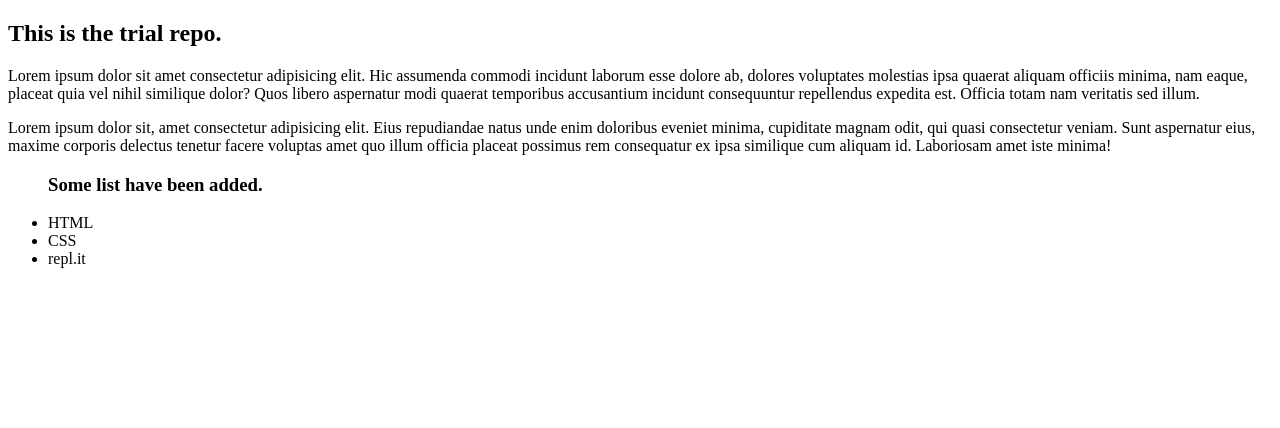
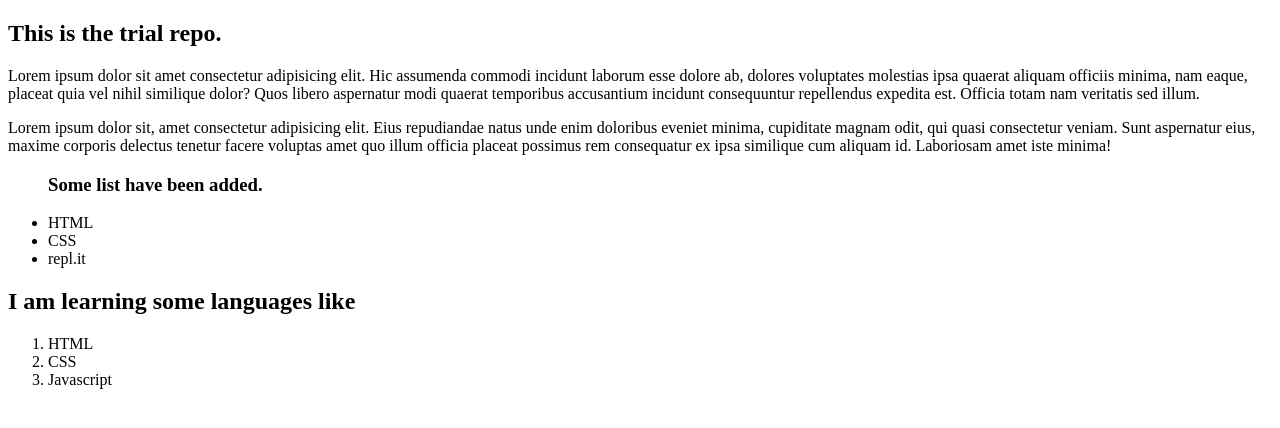
Before and after one commit to Abhisek-panda/Trial-repo, a plain HTML site: page index.html in a window 1280 px wide. Drawn offline with Linux system fonts and the light colour scheme.

Commit message:
Style Favicon
Added the favicon to the site.

```diff
--- a/index.html
+++ b/index.html
@@ -5,6 +5,7 @@
     <meta http-equiv="X-UA-Compatible" content="IE=edge">
     <meta name="viewport" content="width=device-width, initial-scale=1.0">
     <title>Trial Repo</title>
+    <link rel="shortcut icon" type="image/jpg" href="favicon.png">
 </head>
 <body>
     <h2>This is the trial repo. </h2>
@@ -16,5 +17,12 @@
         <li>CSS</li>
         <li>repl.it</li>
     </ul>
+
+    <h2>I am learning some languages like</h2>
+    <ol>
+        <li>HTML</li>
+        <li>CSS</li>
+        <li>Javascript</li>
+    </ol>
 </body>
 </html>
```
Also changed, not shown: favicon.png (added).
